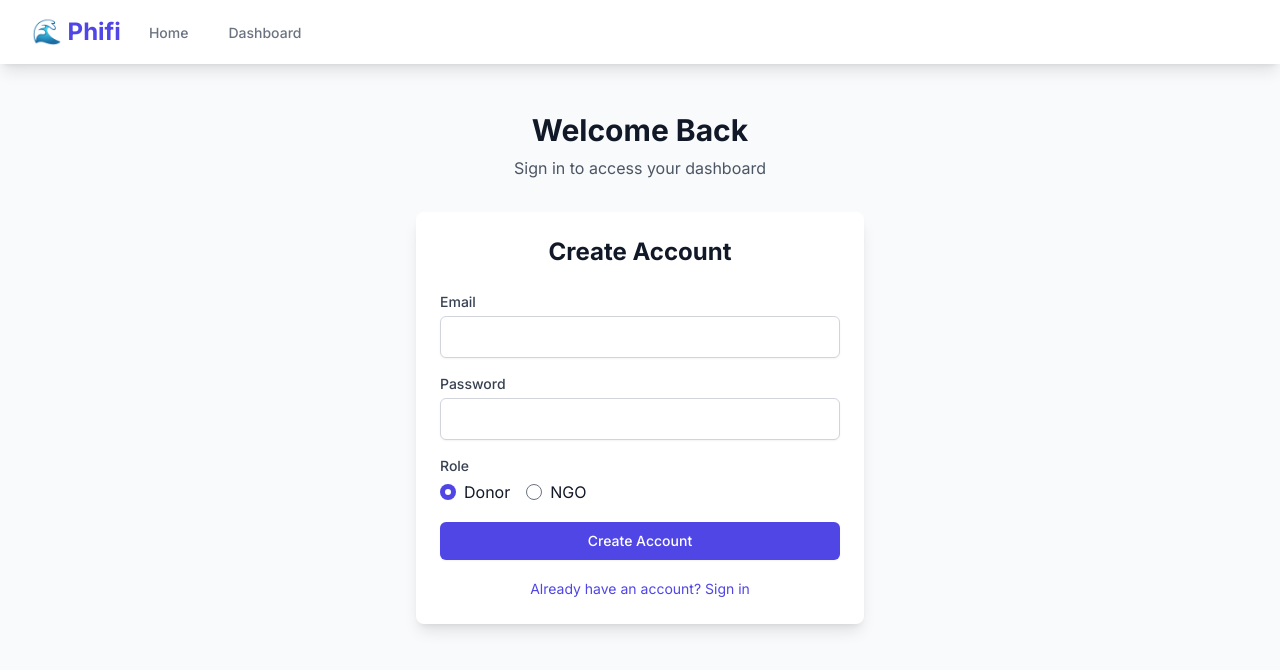
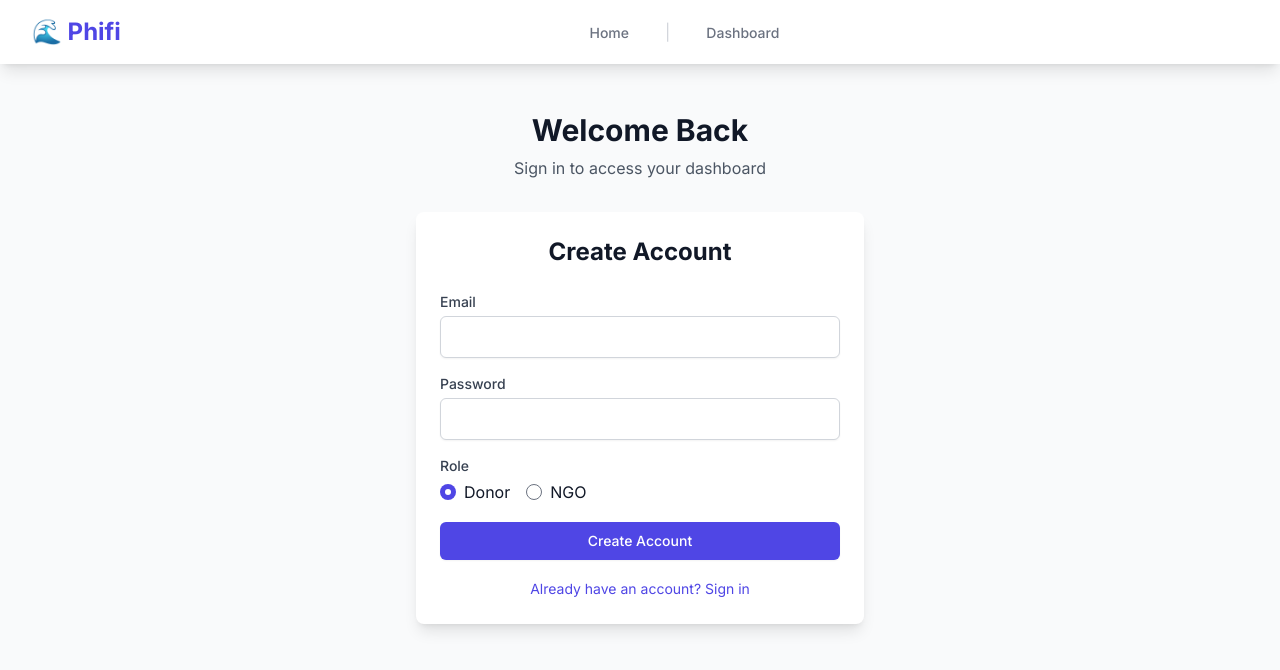
Before and after one commit to samuelthen/phifi-ripple, a Next.js app: page /auth/login in a window 1280 px wide. Shown: the top 670 px of the page. Built offline with nearby package versions, Linux system fonts and the light colour scheme; no server answers.

Commit message:
Adjust navbar

```diff
--- a/src/components/Navbar.tsx
+++ b/src/components/Navbar.tsx
@@ -2,6 +2,7 @@
 
 import { useRouter } from 'next/navigation';
 import Link from 'next/link';
+import Image from 'next/image';
 
 export default function Navbar() {
   const router = useRouter();
@@ -25,19 +26,20 @@ export default function Navbar() {
     <nav className="bg-white shadow-lg">
       <div className="max-w-7xl mx-auto px-4 sm:px-6 lg:px-8">
         <div className="flex justify-between h-16">
-          <div className="flex">
           <div className="flex-shrink-0 flex items-center">
             <Link href="/" className="text-2xl font-bold text-indigo-600">
               🌊 Phifi
             </Link>
           </div>
-            <div className="hidden sm:ml-6 sm:flex sm:space-x-8">
+          <div className="hidden sm:flex items-center justify-center flex-1">
+            <div className="flex items-center space-x-8">
               <Link
                 href="/"
                 className="border-transparent text-gray-500 hover:border-indigo-500 hover:text-indigo-700 inline-flex items-center px-1 pt-1 border-b-2 text-sm font-medium"
               >
                 Home
               </Link>
+              <span className="text-gray-300">|</span>
               <Link
                 href="/donor"
                 onClick={handleDashboardClick}
@@ -47,14 +49,21 @@ export default function Navbar() {
               </Link>
             </div>
           </div>
-          <div className="flex items-center">
+          <div className="flex items-center space-x-6">
             {userWallet && (
               <div className="flex items-center space-x-4">
-                <div className="text-sm text-gray-500">
-                  <span className="font-medium text-indigo-600">XRPL Wallet:</span>{' '}
+                <div className="flex items-center space-x-4 bg-black px-4 py-2 rounded-lg">
+                  <Image
+                    src="/xrpl-logo.svg"
+                    alt="XRPL"
+                    width={80}
+                    height={24}
+                    className="h-6 w-auto"
+                  />
+                  <div className="text-sm text-white">
                     {formatWalletAddress(userWallet.address)}
                   </div>
-
+                </div>
               </div>
             )}
           </div>
```
Also changed, not shown: public/xrpl-logo.svg (added). Lines whose indentation alone changed are shown as unchanged.
